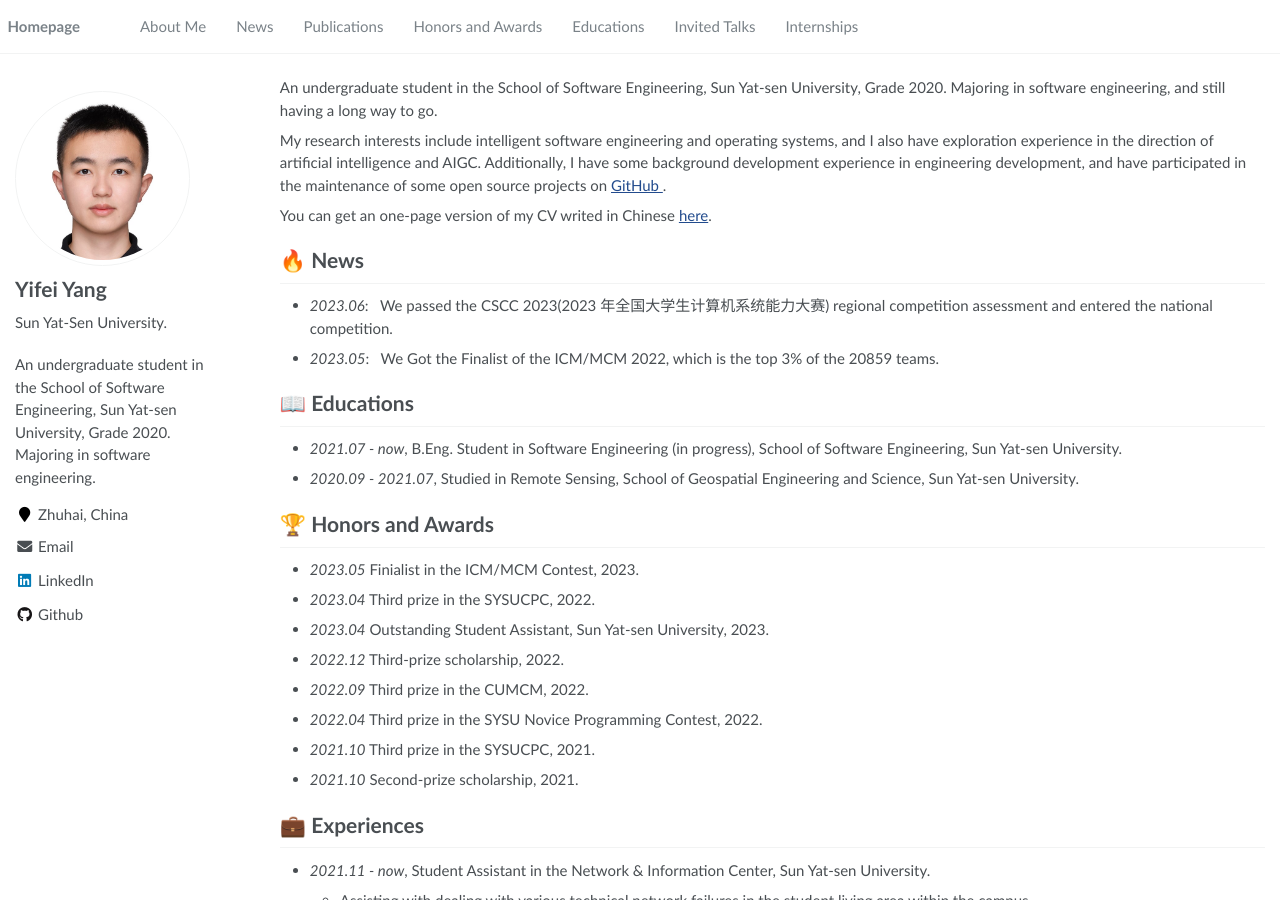
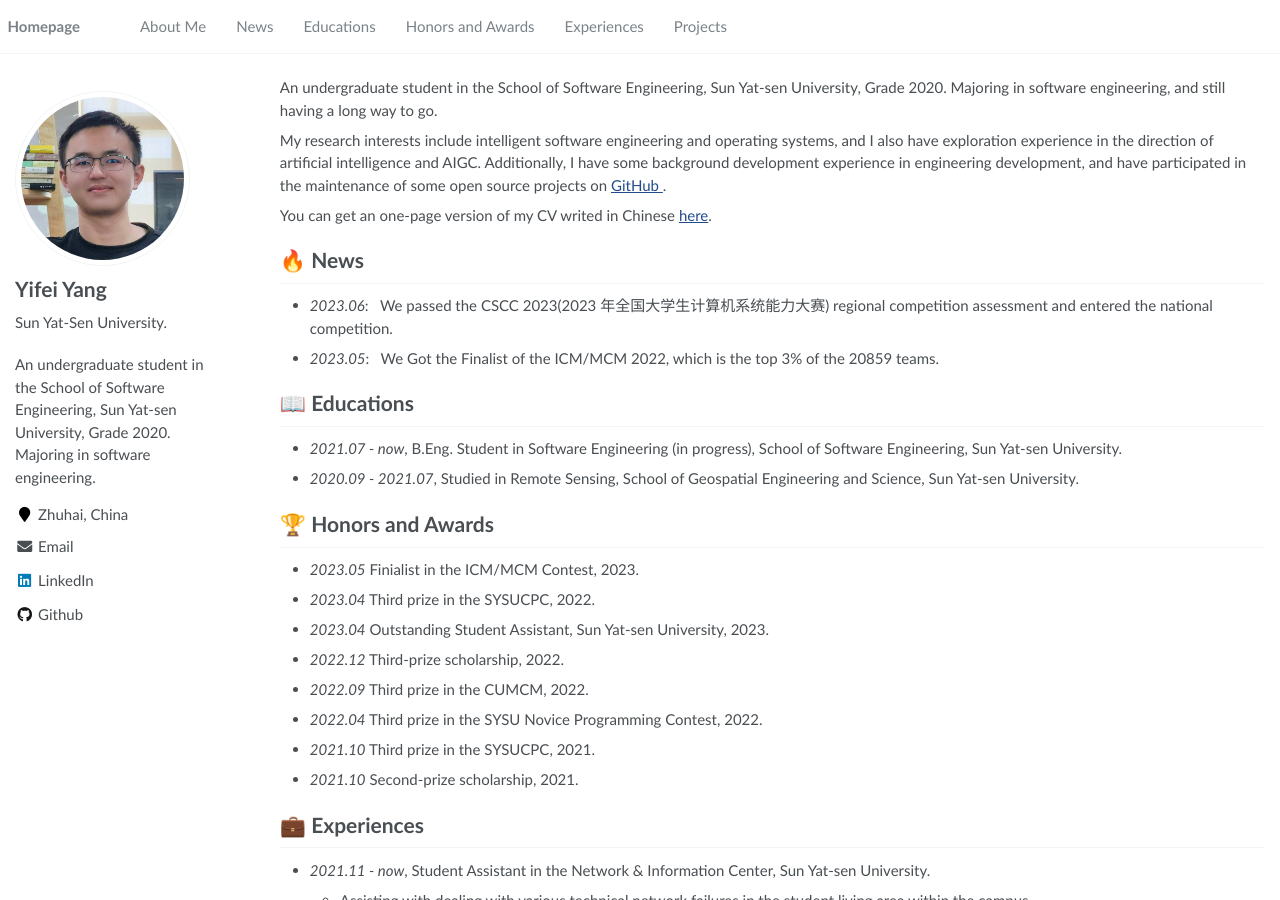
Before and after one commit to NorthSecond/Profile, a Jekyll site: the page built from _pages/about.md, in a window 1280 px wide and 900 px high. Built offline with Jekyll 4.4.1, drawn with Linux system fonts in a browser that asks for light colours; comment, search, counter and statistics services are not loaded.

Commit message:
update file via uploaded

```diff
--- a/_data/navigation.yml
+++ b/_data/navigation.yml
@@ -6,17 +6,14 @@ main:
   - title: "News"
     url: "/#-news"
 
-  - title: "Publications"
-    url: "/#-publications"
+  - title: "Educations"
+    url: "/#-educations"
 
   - title: "Honors and Awards"
     url: "/#-honors-and-awards"
 
-  - title: "Educations"
-    url: "/#-educations"
+  - title: "Experiences"
+    url: "/#-experiences"
 
-  - title: "Invited Talks"
-    url: "/#-invited-talks"
-
-  - title: "Internships"
-    url: "/#-internships"
+  - title: "Projects"
+    url: "/#-projects"
```
Also changed, not shown: assets/images/profile.jpg, 2 other files.
